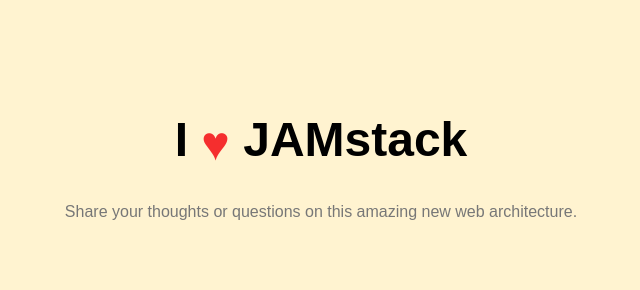
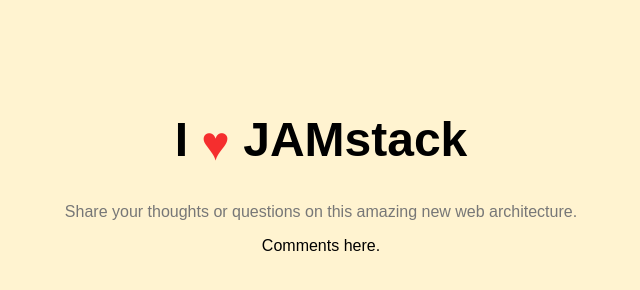
Before and after one commit to janekelly/simplejam, a plain HTML site: page index.html in a window 1280 px wide. Shown: the whole page, without its empty margins (319-959 px from the left). Drawn offline with Linux system fonts and the light colour scheme.

Commit message:
comments placeholder

```diff
--- a/index.html
+++ b/index.html
@@ -10,5 +10,6 @@
 <body>
   <h1>I <span class="img">&hearts;</span> JAMstack</h1>
   <p>Share your thoughts or questions on this amazing new web architecture.</p>
+  Comments here.
 </body>
 </html>
```
